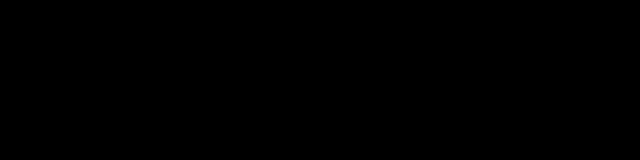
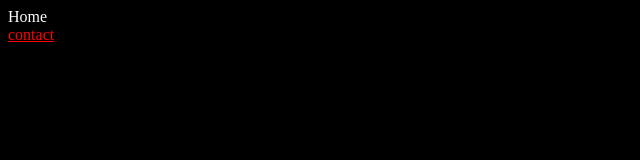
Before and after one commit to tomashahas/react-helmet, a React (Vite) app: page / in a window 1280 px wide. Shown: the top 160 px of the page, without its empty margins (0-640 px from the left). Built offline with nearby package versions, Linux system fonts and the light colour scheme.

Commit message:
Add files via upload

```diff
--- a/src/Contact.jsx
+++ b/src/Contact.jsx
@@ -1,14 +1,8 @@
 import React from 'react'
-import { Helmet } from 'react-helmet';
 
 const Contact = () => {
-    <Helmet>
-      <link rel="stylesheet" href="/src/main.css" />
-    </Helmet>
   return (
     <>
-
-
     <div>Contact</div>
     </>
   )
--- a/src/Home.jsx
+++ b/src/Home.jsx
@@ -1,8 +1,18 @@
 import React from 'react'
+import { Helmet } from 'react-helmet'
+import { Link } from 'react-router-dom'
 
 const Home = () => {
   return (
+    <>
+    <Helmet>
+      <link rel="stylesheet" href="/src/main.css" />
+    </Helmet>
+
     <div>Home</div>
+    <Link to="/contact">contact</Link>
+
+    </>
   )
 }
 
--- a/src/main.css
+++ b/src/main.css
@@ -1,3 +1,6 @@
 body{
-    color: green;
+    color: white;
 }
+a{
+    color: red;
+}
```
